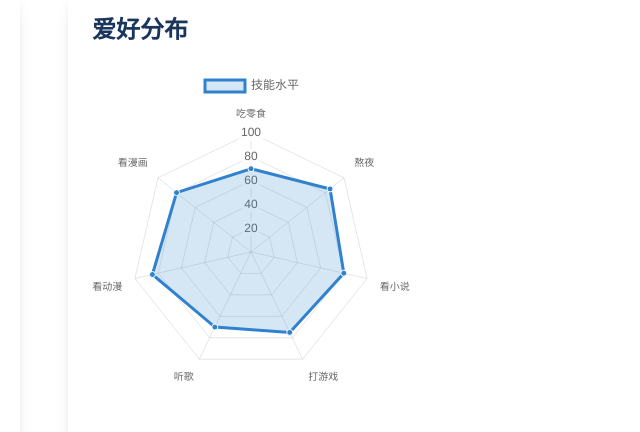
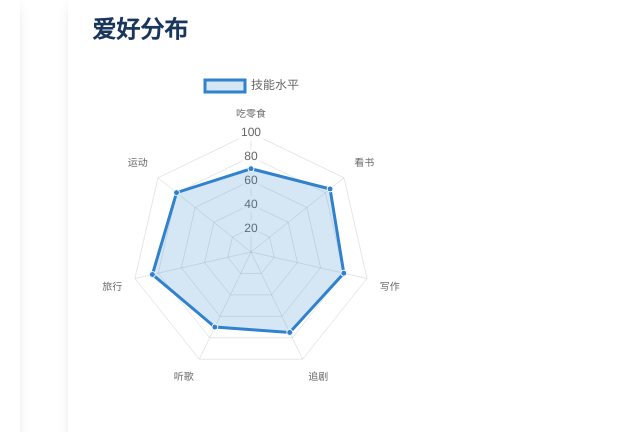
Before and after one commit to huilvruaki/-, a plain HTML site: page skills.html in a window 1280 px wide. Shown: the part 290-722 px from the top of the page, 596-1236 px from the left. Drawn offline with nearby package versions, Linux system fonts and the light colour scheme.

Commit message:
Add files via upload

```diff
--- a/skills.html
+++ b/skills.html
@@ -287,7 +287,7 @@
             const skillsChart = new Chart(ctx, {
                 type: 'radar',
                 data: {
-                    labels: ['吃零食', '熬夜', '看小说', '打游戏', '听歌', '看动漫', '看漫画'],
+                    labels: ['吃零食', '看书', '写作', '追剧', '听歌', '旅行', '运动'],
                     datasets: [{
                         label: '技能水平',
                         data: [70, 85, 80, 75, 70, 85, 80],
```
